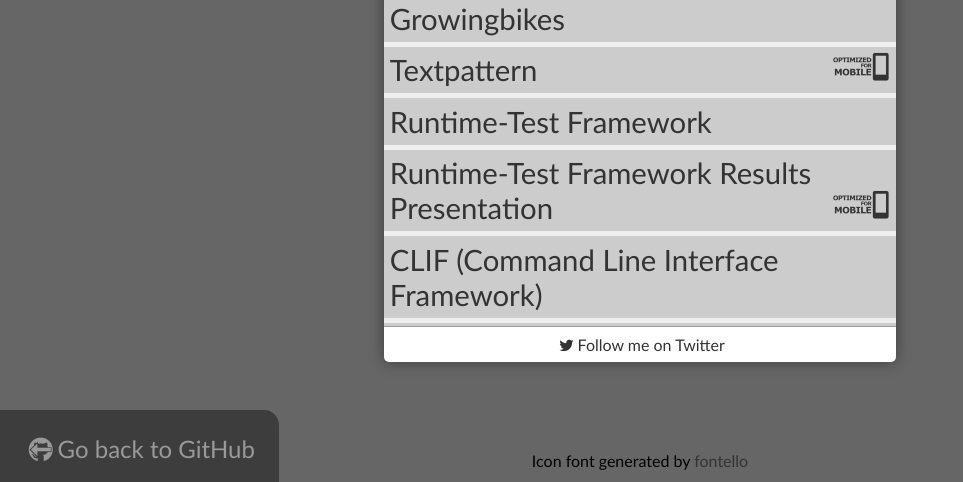
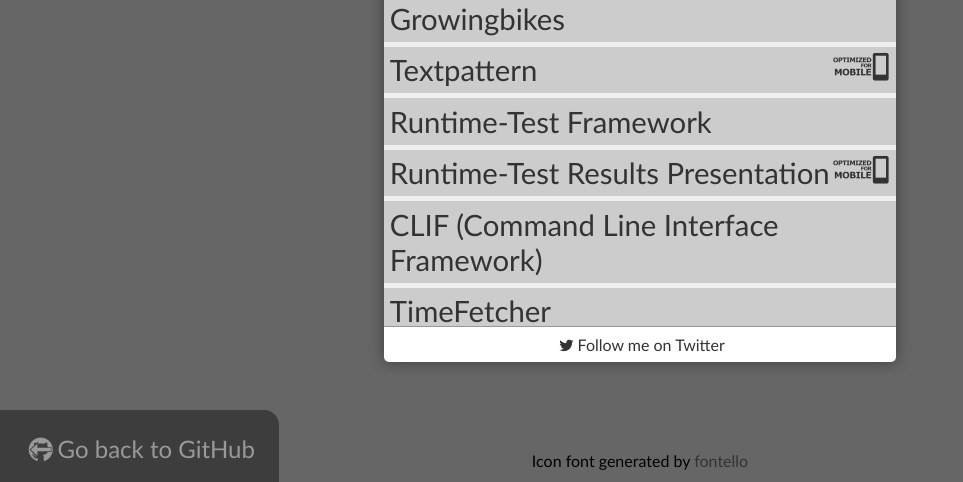
Before and after one commit to T0astBread/t0astbread.github.io, a plain HTML site: page index.html in a window 1280 px wide. Shown: the part 318-800 px from the top of the page, without its empty margins (0-963 px from the left). Drawn offline with nearby package versions, Linux system fonts and the light colour scheme.

Commit message:
Removed Unwanted Line Break in UL

```diff
--- a/index.html
+++ b/index.html
@@ -29,7 +29,7 @@
                 <li><a href="https://github.com/t0astbread/growingbikes">Growingbikes</a></li>
                 <li><a class="mobile-optimized" href="textpattern/">Textpattern</a></li>
                 <li><a href="https://github.com/t0astbread/runtimetestutilities">Runtime-Test Framework</a></li>
-                <li><a class="mobile-optimized" href="runtime-test/">Runtime-Test Framework Results Presentation</a></li>
+                <li><a class="mobile-optimized" href="runtime-test/">Runtime-Test Results Presentation</a></li>
                 <li><a href="https://github.com/t0astbread/clif">CLIF (Command Line Interface Framework)</a></li>
                 <li><a href="https://github.com/t0astbread/timefetcher">TimeFetcher</a></li>
             </ul>
```
